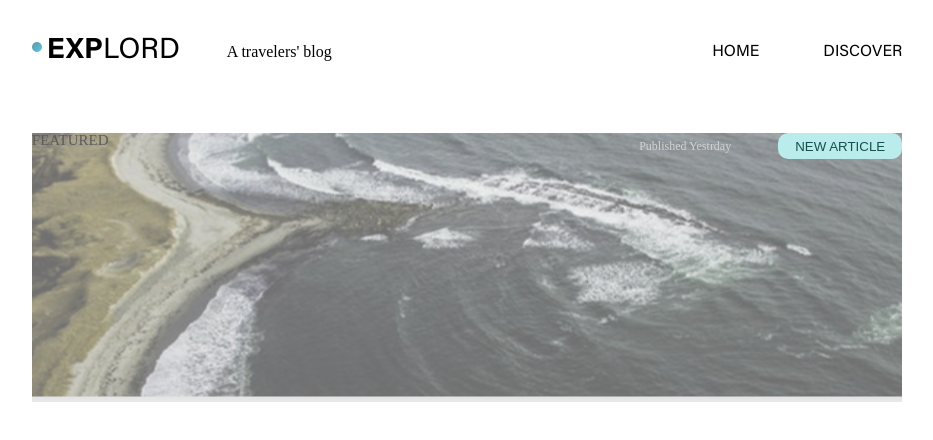
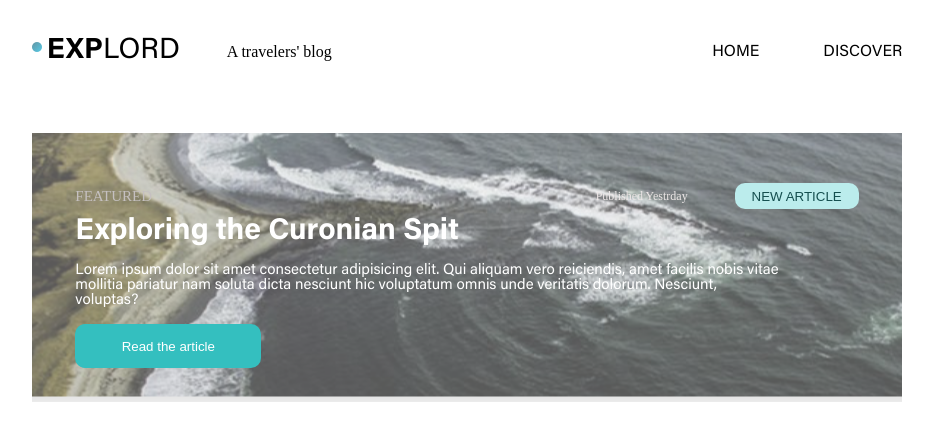
Before and after one commit to MTchkadua/final-project-html-css, a plain HTML site: page first page/index.html in a window 1280 px wide. Shown: the whole page, without its empty margins (173-1106 px from the left). Drawn offline with Linux system fonts and the light colour scheme.

Commit message:
first body done

```diff
--- a/css/style1.css
+++ b/css/style1.css
@@ -59,25 +59,29 @@ span {
     background-position: center;
 }
 .body11 {
-
+    padding-top: 50px;
     width: 100%;
     height: 100%;
-    background-color: rgba(223, 223, 223, 0.5)
+    background-color: rgba(223, 223, 223, 0.4)
 }
 .headerbox {
+    align-items: center;
     height: 26px;
-    width: 100%;
+    width: 90%;
+    margin: 0 auto;
     display: flex;
     justify-content: space-between;
 }
 .butbox {
+    width: 90%;
     display: flex;
     justify-content: space-between;
     align-items: center;
     width: 263px;
     height: 26px;
 }
-.but1 {width: 124PX;
+.but1 {
+    width: 124PX;
     height: 26PX;
     border-radius: 10px;
     border: none;
@@ -86,9 +90,41 @@ span {
 }
 .p4 {
     font-size: 15px;
-    color: rgb(92, 91, 91);
+    color: rgb(197, 192, 192);
 }
 .p5 {
-    color: rgb(211, 211, 211);
+    color: rgb(237, 231, 231);
     font-size: 12px;
 }
+h1 {
+    width: 80%;
+    color: white;
+    font-size: 30px;
+    font-family: 'Acumin Pro-B';
+}
+.headerbox2 {
+    padding-top: 8px;
+    width: 90%;
+    margin: 0 auto;
+}
+.p6 {
+    padding-top: 16px;
+    width: 90%;
+    font-family: 'Acumin Pro-N';
+    font-size: 15px;
+    color: white;
+}
+.butbox2 {
+    padding-top: 16px;
+    width: 90%;
+    margin: 0 auto;
+}
+.but2 {
+    margin: 0 auto;
+    width: 186px;
+    height: 44px;
+    background-color: rgb(52, 191, 191);
+    color: white;
+    border-radius: 10px;
+    border: none;
+}
--- a/first page/index.html
+++ b/first page/index.html
@@ -42,6 +42,16 @@
                         <button class="but1">NEW ARTICLE</button>
                     </div>
                 </div>
+                <div class="headerbox2">
+                    <h1>
+                        Exploring the Curonian Spit
+                    </h1>
+                    <p class="p6">Lorem ipsum dolor sit amet consectetur adipisicing elit. Qui aliquam vero reiciendis, amet facilis nobis vitae mollitia pariatur nam soluta dicta nesciunt hic voluptatum omnis unde veritatis dolorum. Nesciunt, voluptas?</p>
+
+                </div>
+                <div class="butbox2">
+                    <button class="but2"> Read the article</button>
+                </div>
 
 
             </div>
```
